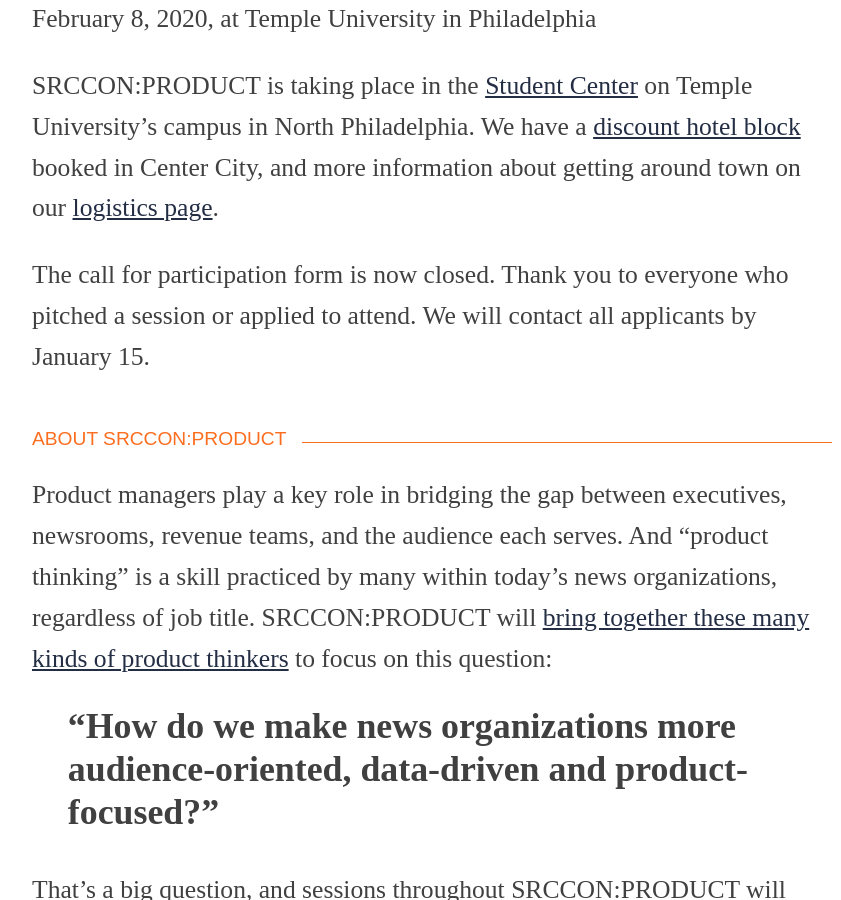
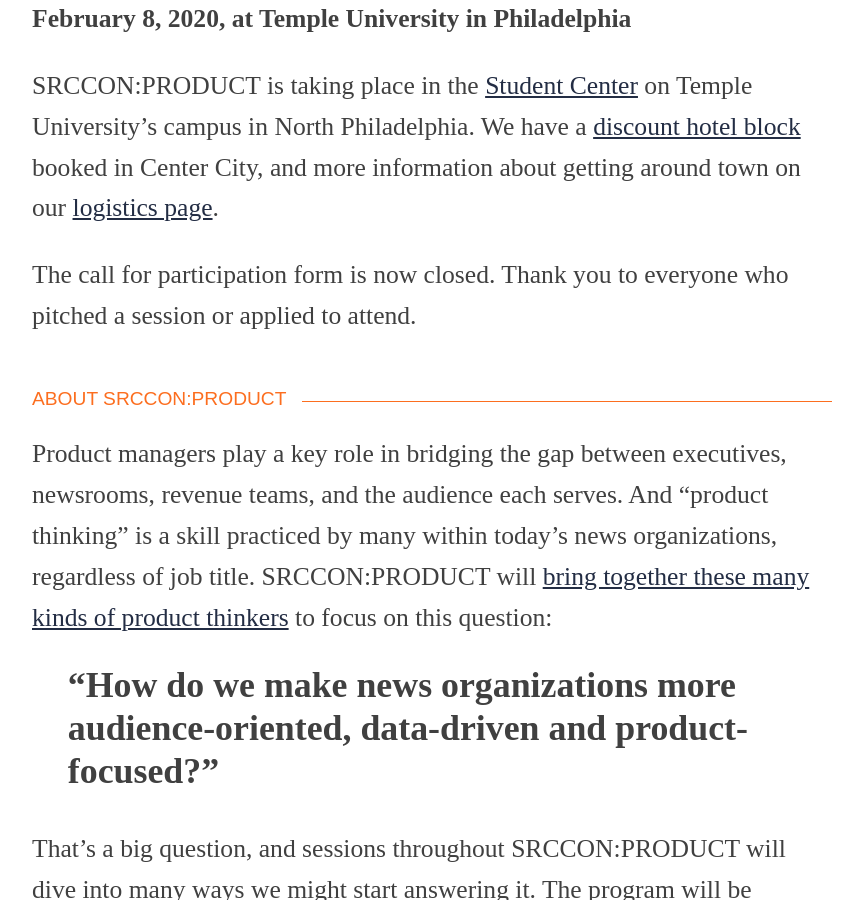
Before and after one commit to OpenNews/srccon-product, a Jekyll site: the page built from homepage.md, in a window 1280 px wide and 900 px high, scrolled down 868 px. Shown: the whole window, without its empty margins (208-1049 px from the left). Built offline with Jekyll 4.4.1, drawn with Linux system fonts in a browser that asks for light colours.

Commit message:
update homepage

```diff
--- a/homepage.md
+++ b/homepage.md
@@ -12,11 +12,11 @@
 
 <div class="page-divider"><span>When & where</span></div>
 
-February 8, 2020, at Temple University in Philadelphia
+**February 8, 2020, at Temple University in Philadelphia**
 
 SRCCON:PRODUCT is taking place in the [Student Center](https://goo.gl/maps/AvYSqhRTMs4C14nR8) on Temple University's campus in North Philadelphia. We have a [discount hotel block](https://secure3.hilton.com/en_US/hp/reservation/book.htm?inputModule=HOTEL&ctyhocn=PHLCVHX&spec_plan=CHHSRC&arrival=20200207&departure=20200210&cid=OM,WW,HILTONLINK,EN,DirectLink&fromId=HILTONLINKDIRECT) booked in Center City, and more information about getting around town on our [logistics page](/logistics).
 
-The call for participation form is now closed. Thank you to everyone who pitched a session or applied to attend. We will contact all applicants by January 15.
+The call for participation form is now closed. Thank you to everyone who pitched a session or applied to attend.
 
 <div class="page-divider"><span>About SRCCON:PRODUCT</span></div>
 
```
